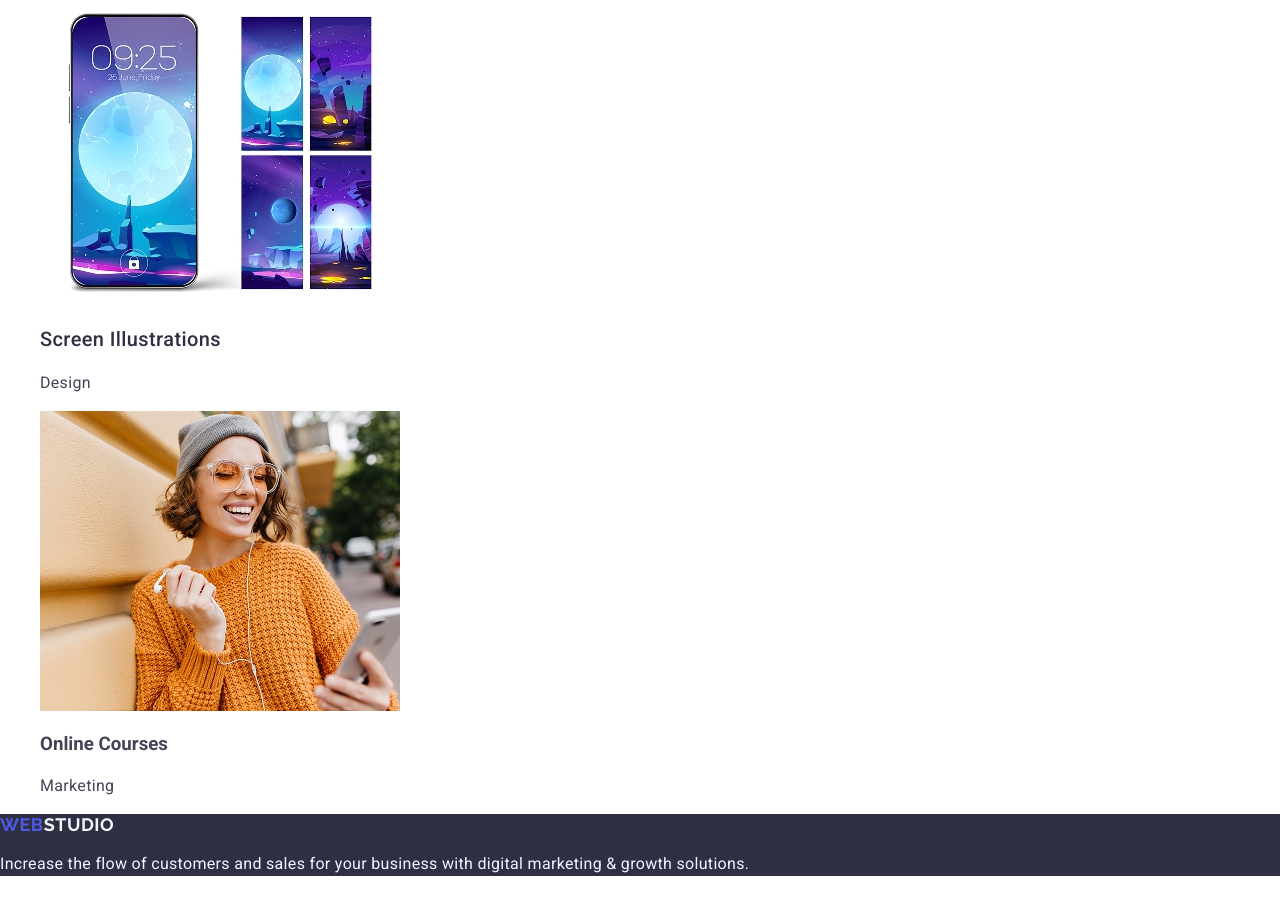
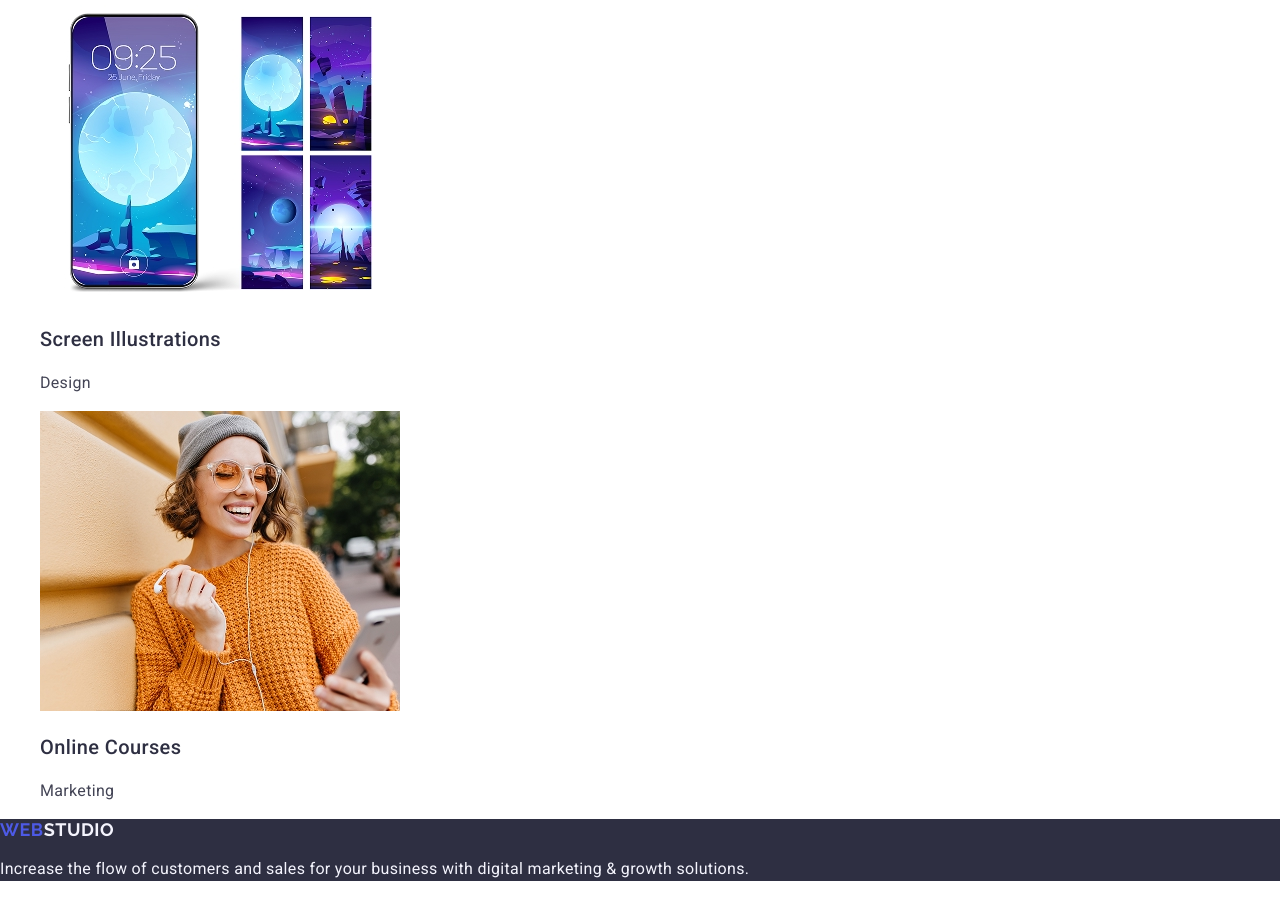
Before and after one commit to LudSkop/goit-markup-hw-02, a plain HTML site: page index.html in a window 1280 px wide. Shown: the part 4074-4971 px from the top of the page. Drawn offline with nearby package versions, Linux system fonts and the light colour scheme.

```diff
--- a/index.html
+++ b/index.html
@@ -157,7 +157,7 @@
                     alt="Online Courses"
                     width="360"
                     />
-                    <h3 class="title-main">Online Courses</h3>
+                    <h3 class="portfolio-title">Online Courses</h3>
                     <p class="title-secondary">Marketing</p>
                 </li>
            </ul>
```
